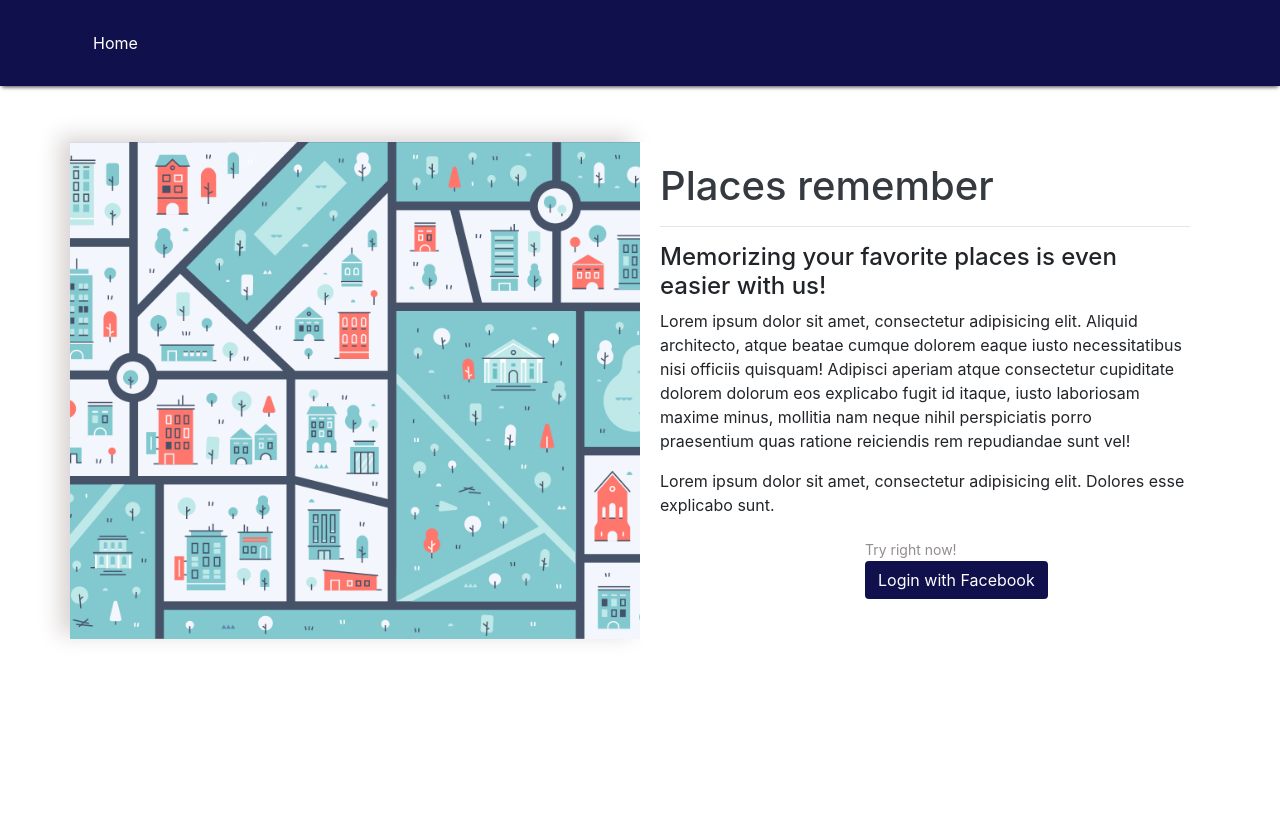
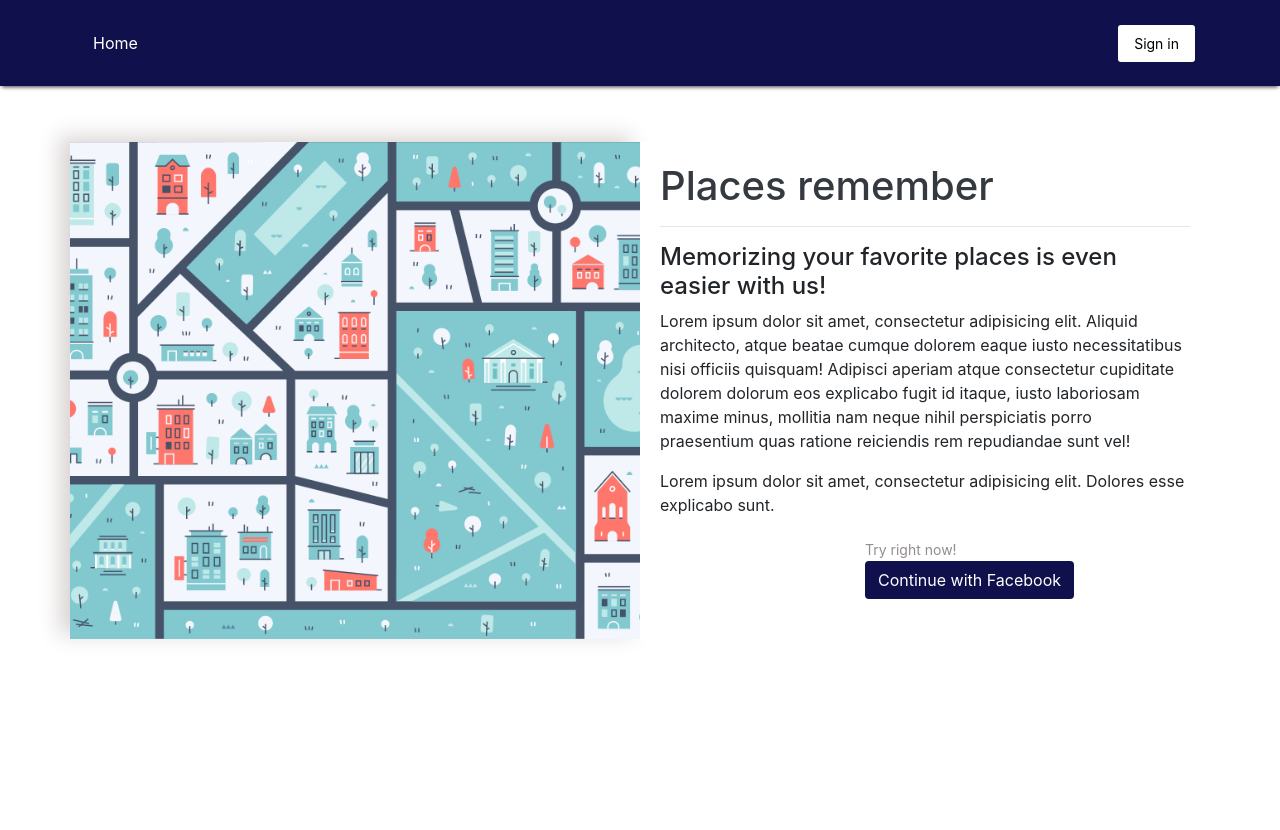
Before and after one commit to rsh-12/remember-places, a Django app: page / in a window 1280 px wide. Shown: the top 830 px of the page. Run offline with Django 3.2, Linux system fonts and the light colour scheme; some libraries are stand-ins or nearby versions.

Commit message:
Add built-in login template

```diff
--- a/memories/urls.py
+++ b/memories/urls.py
@@ -1,3 +1,4 @@
+from django.contrib.auth.views import LoginView
 from django.urls import path
 from django.contrib.auth import views as auth_views
 
@@ -14,4 +15,5 @@ urlpatterns = [
     path('map/', views.PlaceCreateView.as_view(), name='map'),
     path('delete/<int:pk>/', views.PlaceDeleteView.as_view(), name='delete'),
     path('update/<int:pk>/', views.PlaceUpdateView.as_view(), name='update'),
+    path('accounts/login/', LoginView.as_view(), name='login')
 ]
--- a/templates/memories/home.html
+++ b/templates/memories/home.html
@@ -38,7 +38,7 @@
                                 <br>
                                 <button class="btn fb-btn text-white">
                                     <a class="fb-link text-white" href="{% url 'social:begin' 'facebook' %}">
-                                        Login with Facebook
+                                        Continue with Facebook
                                     </a>
                                 </button>
 
--- a/templates/parts/header.html
+++ b/templates/parts/header.html
@@ -24,18 +24,24 @@
                 {% for obj in backends.associated %}
                     {% if obj.provider == 'facebook' %}
                         <div class="col-md-6 text-center">
-                        <img class="mob-link-right" src="{{ obj.extra_data.picture.data.url }}" alt="picture" width="40px" height="40px"
+                        <img class="mob-link-right" src="{{ obj.extra_data.picture.data.url }}" alt="picture"
+                             width="40px" height="40px"
                              style="border-radius: 50%">
                     </div>
                     {% endif %}
                 {% empty %}
-                    <img class="mob-link-right" src="{% static 'images/map.png' %}" alt="picture" width="40px" height="40px"
+                    <img class="mob-link-right" src="{% static 'images/map.png' %}" alt="picture" width="40px"
+                         height="40px"
                          style="border-radius: 50%">
                 {% endfor %}
             </span>
             <span class="logout-button header-span mob-link-right">
-                    <a class="nav-link header-links" href="{% url 'memories:logout' %}">Log out</a>
+                    <a class="nav-link header-links" href="{% url 'memories:logout' %}">Sign out</a>
                 </span>
+        {% else %}
+            <span class="logout-button header-span mob-link-right">
+            <a class="nav-link header-links" href="{% url 'memories:login' %}">Sign in</a>
+            </span>
         {% endif %}
         <div class="push"></div>
     </div>
```
Also changed, not shown: templates/registration/login.html (added, +20 -0 lines).
